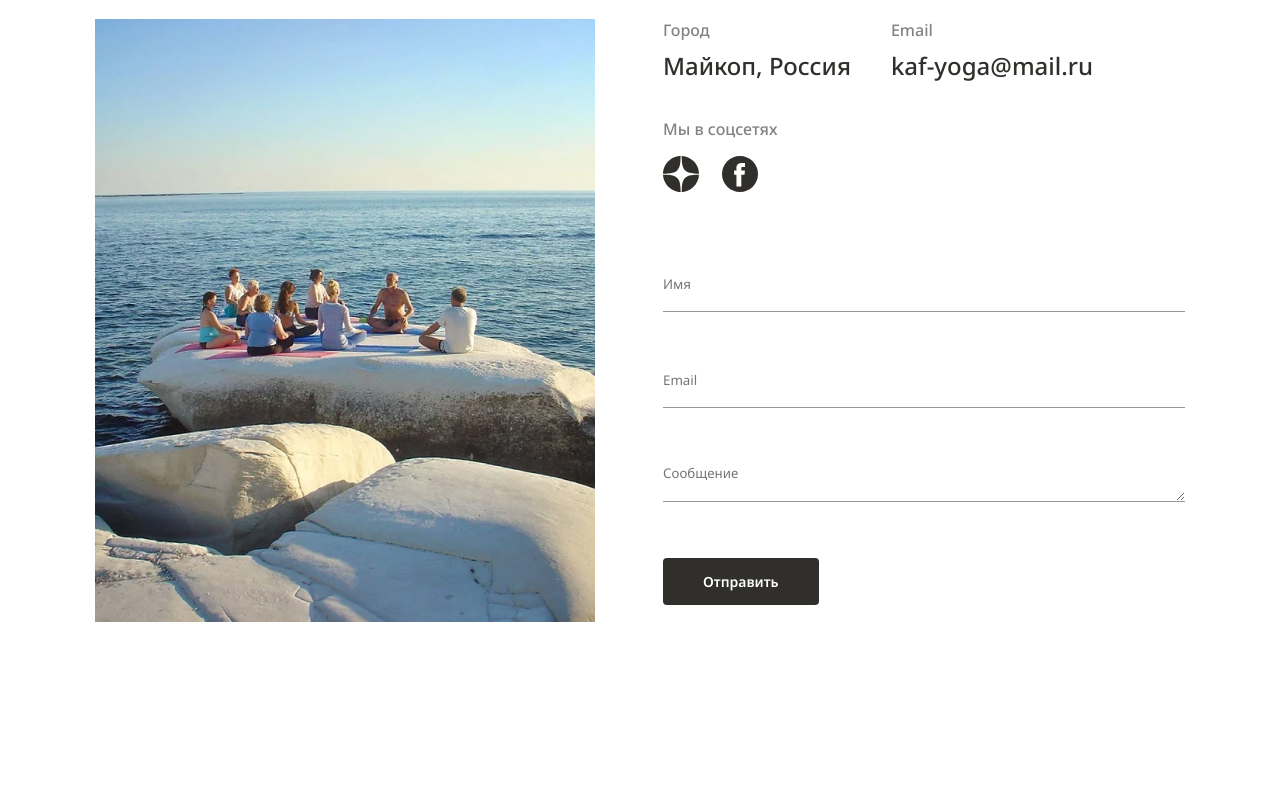
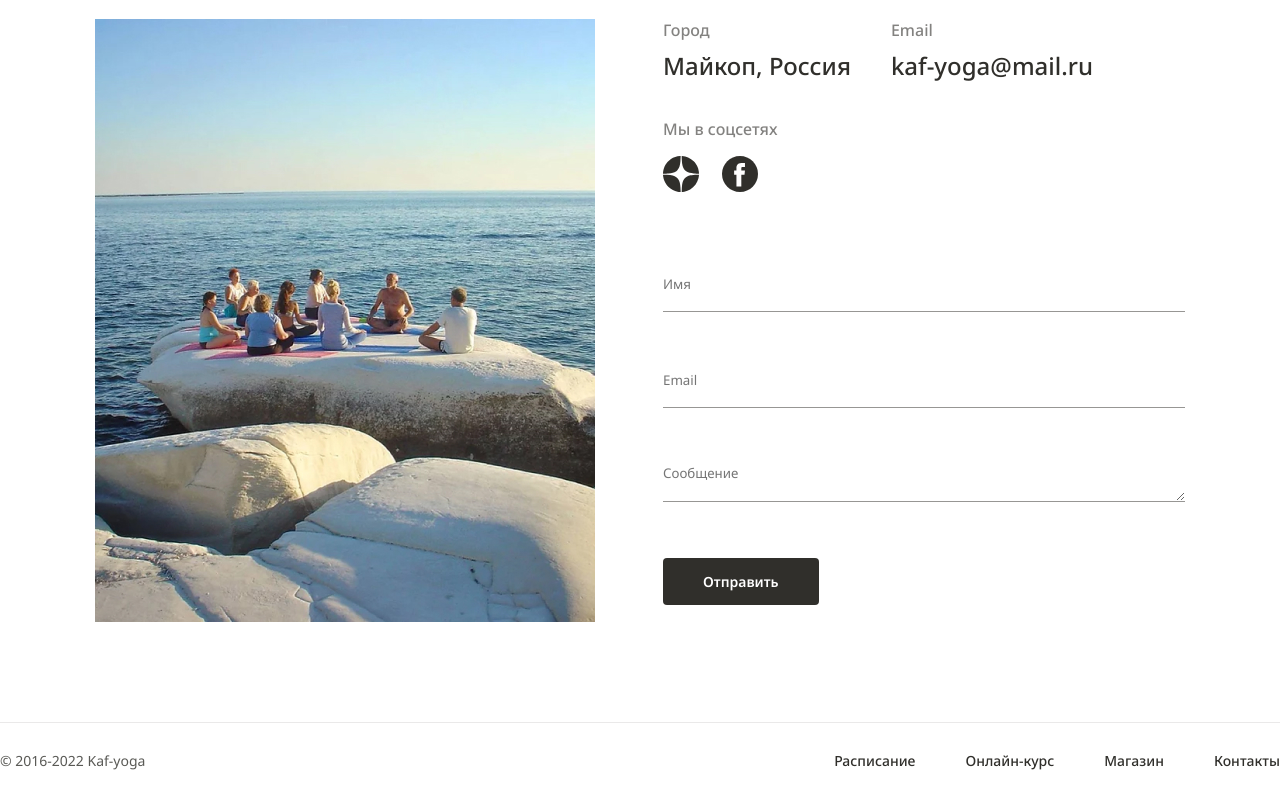
Before and after one commit to GolubSeri/Caucasian-Yoga, a plain HTML site: page index.html in a window 1280 px wide. Shown: the part 3038-3838 px from the top of the page. Before the commit the page ends 3760 px from the top, so only its background shows below. Drawn offline with nearby package versions, Linux system fonts and the light colour scheme.

Commit message:
Footer update

```diff
--- a/#Source/Scss/footer.scss
+++ b/#Source/Scss/footer.scss
@@ -0,0 +1,60 @@
+footer{
+	.container{
+		max-width: 1312px;
+	}
+}
+.footer__container {
+}
+.footer__body {
+	border-top: 1px solid rgba(48, 47, 43, 0.1);
+	@include flexbox();
+	justify-content: space-between;
+
+	padding-top: 31px;
+	padding-bottom: 32px;
+}
+.footer__author {
+	font-weight: 400;
+	font-size: 14px;
+
+	color: rgba(48, 47, 43, 0.8);
+}
+.footer__menu {}
+.footer__list {
+	@include flexbox();
+
+	li{
+		margin-right: 50px;
+		&:last-child{
+			margin-right: 0;
+		}
+	}
+}
+.footer__link {
+	font-weight: 500;
+	font-size: 14px;
+
+	color: #302F2B;
+
+	@media (min-width: 767px){
+		position: relative;
+		&:after{
+			content: '';
+			position: absolute;
+
+			width: 0px;
+			height: 1px;
+			background-color: #22222b;
+
+			left: 50%;
+			bottom: -8px;
+			transition: all 0.4s ease 0s;
+		}
+		&:hover{
+			&:after{
+				width: 40px;
+				margin-left: -20px;
+			}
+		}
+	};
+}
--- a/#Source/Scss/header.scss
+++ b/#Source/Scss/header.scss
@@ -76,8 +76,8 @@
 			}
 			&:hover{
 				&:after{
-					width: 43px;
-					margin-left: -21.5px;
+					width: 40px;
+					margin-left: -20px;
 				}
 			}
 		};
--- a/index.html
+++ b/index.html
@@ -258,8 +258,20 @@
 			</main>
 <footer>
 	<div class="container">
-		<div class="footer-body">
-
+		<div class="footer__container">
+			<div class="footer__body">
+				<p class="footer__author">
+					© 2016-2022 Kaf-yoga
+				</p>
+				<nav class="footer__menu">
+					<ul class="footer__list">
+						<li><a href="" class="footer__link">Расписание</a></li>
+						<li><a href="#courses_section" class="footer__link">Онлайн-курс</a></li>
+						<li><a href="" class="footer__link">Магазин</a></li>
+						<li><a href="#contacts_section" class="footer__link">Контакты</a></li>
+					</ul>
+				</nav>
+			</div>
 		</div>
 	</div>
 </footer>		</div>
```
Also changed, not shown: #Source/footer.html (+14 -2 lines), Css/style.css.
